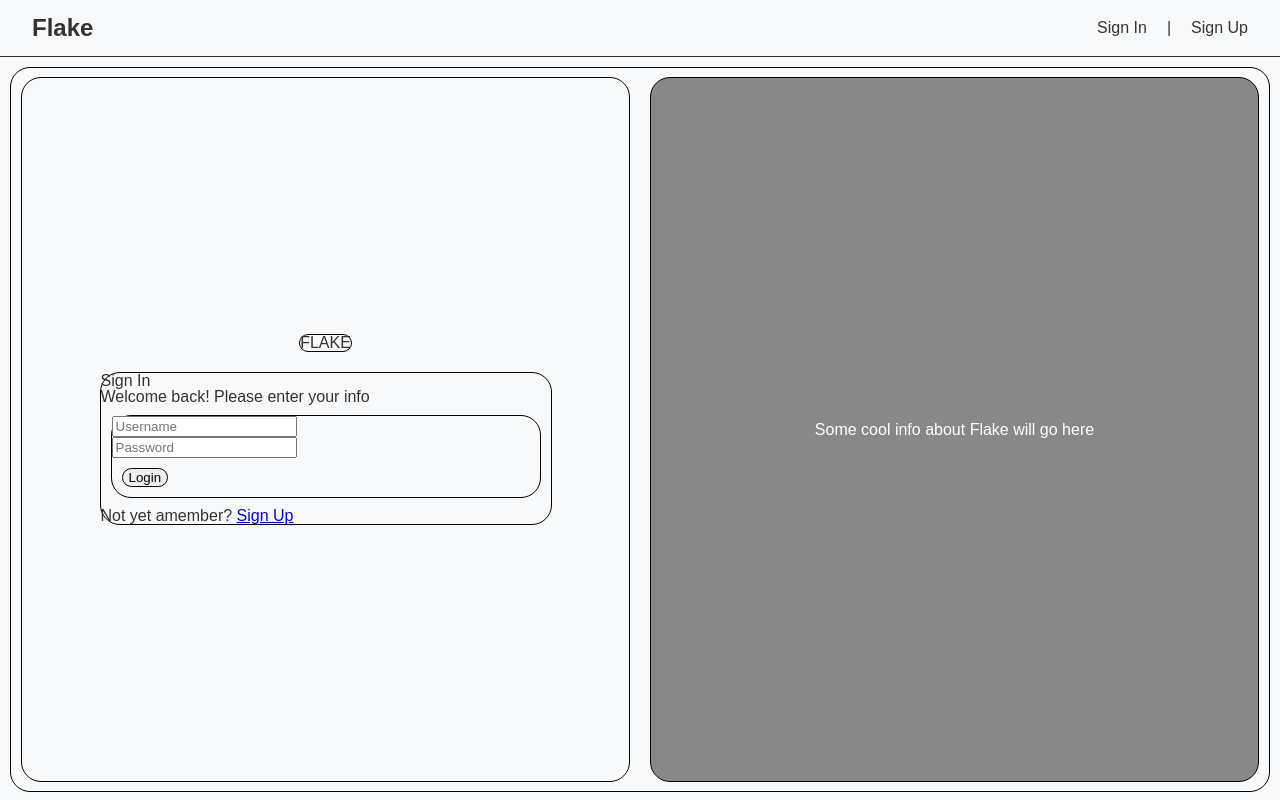
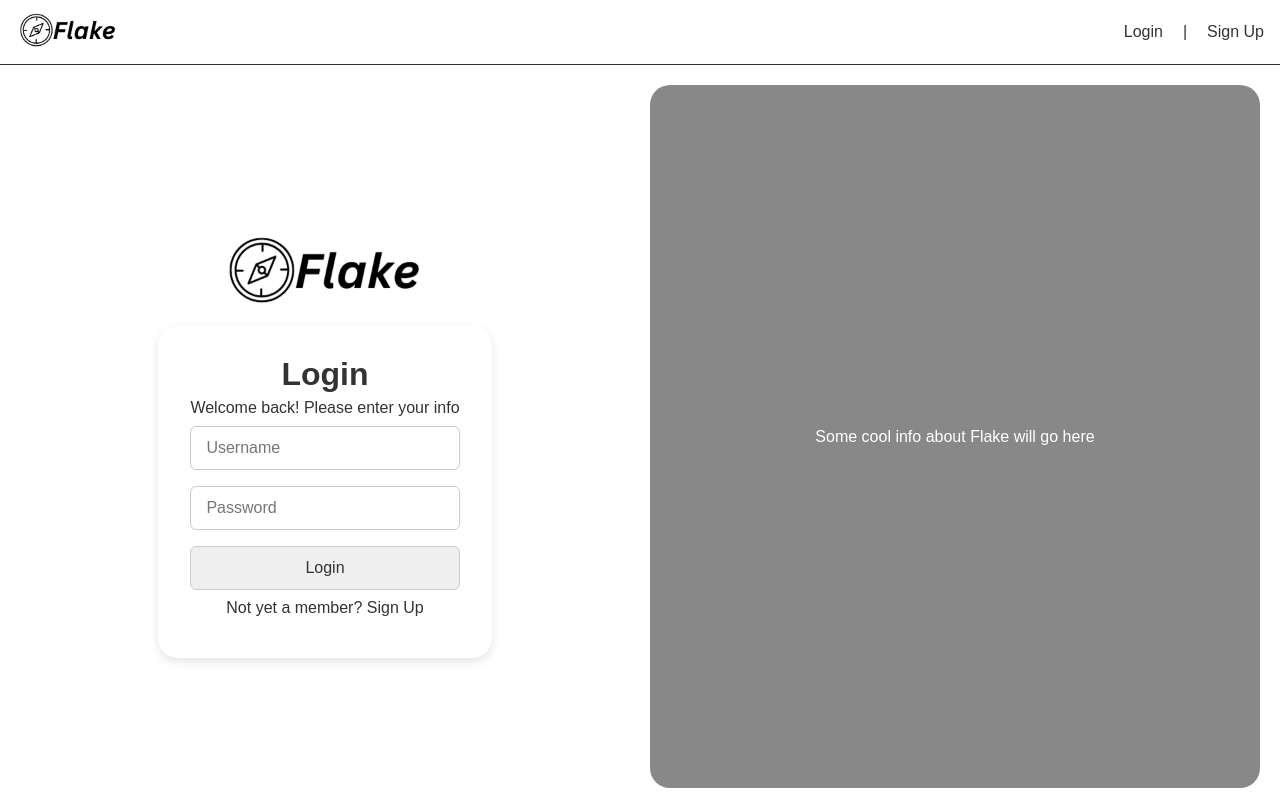
Before and after one commit to CdreKaputt/CSPB-3308-Team-4-Project, a Flask app: page /login in a window 1280 px wide. Run offline with Flask 3, Linux system fonts and the light colour scheme; some libraries are stand-ins or nearby versions.

Commit message:
Polish auth form styling, add user icon dropdown for logout, begin dashboard (landing page) layout and style

```diff
--- a/backend/app/middleware/auth.py
+++ b/backend/app/middleware/auth.py
@@ -28,3 +28,16 @@ def required_logged_out(f):
             return f(*args, **kwargs)
 
     return decorated
+
+def required_logged_in(f):
+    @wraps(f)
+    def decorated(*args, **kwargs):
+        # Check if the 'user' key exits in session
+        if "user" not in session:
+            flash("You must be logged in to access that page.", "error")
+            return redirect(url_for("auth_forms.login"))
+
+        # Otherwise user must be logged in, grant access
+        return f(*args, **kwargs)
+
+    return decorated
--- a/backend/app/routes/main_routes.py
+++ b/backend/app/routes/main_routes.py
@@ -1,4 +1,6 @@
 from flask import Blueprint, render_template
+from app.middleware.auth import required_logged_in
+
 
 main_bp = Blueprint("main", __name__)
 
@@ -7,6 +9,7 @@ def home():
     return render_template("home.html")
 
 @main_bp.route("/dashboard")
+@required_logged_in
 def dashboard():
     return render_template("dashboard.html")
 
--- a/backend/app/static/main.css
+++ b/backend/app/static/css/main.css
@@ -1,8 +1,7 @@
 @import "style_sheets/nav.css";
 @import "style_sheets/dashboard.css";
 @import "style_sheets/about.css";
-@import "style_sheets/login.css";
-@import "style_sheets/signup.css";
+@import "style_sheets/auth_forms.css";
 
 /* http://meyerweb.com/eric/tools/css/reset/
    v2.0 | 20110126
@@ -63,7 +62,7 @@ html, body {
 body {
     font-family: Arial, Helvetica, sans-serif;
     color: #333;
-    background-color: #F7F9FB;
+    background-color: white;
 }
 
 main {
--- /dev/null
+++ b/backend/app/static/css/style_sheets/auth_forms.css
@@ -0,0 +1,105 @@
+.main-login, .main-signup {
+    display: flex;
+    justify-content: center;
+    align-items: center;
+    height: 100%;
+    /* border: 1px solid black;
+    border-radius: 20px; */
+    margin: 10px;
+    color: inherit
+}
+
+.login-left, .signup-left {
+    display: flex;
+    flex-direction: column;
+    justify-content: center;
+    align-items: center;
+    /* border: 1px solid black;
+    border-radius: 20px; */
+    margin: 10px;
+    width: calc(50% - 10px);
+    height: calc(100% - 20px);
+}
+
+.auth-logo-container {
+    display: flex;
+    /* border: 1px solid black; */
+    border-radius: 20px;
+    margin: 10px;
+    font: italic;
+    font-weight: bold;
+}
+
+.auth-logo-img {
+    border-radius: 20px;
+    height: 90px;
+    width: 208px;
+}
+
+.login-form-container, .signup-form-container {
+    max-width: 400px;
+    /* margin: 2rem auto; */
+    padding: 2rem;
+    background-color: #FFFFFF;
+    /* border: 1px solid black; */
+    border-radius: 20px;
+    box-shadow: 0 4px 10px rgba(0, 0, 0, 0.1)
+}
+
+.login-form, .signup-form {
+    display: flex;
+    flex-direction: column;
+    /* margin-bottom: 1.5rem; */
+    /* border: 1px solid black;
+    border-radius: 20px;
+    margin: 10px; */
+}
+
+.login-form > input,
+.signup-form > input {
+    padding: 12px 15px;
+    border: 1px solid #ccc;
+    border-radius: 6px;
+    font-size: 1rem;
+    font-family: inherit;
+    transition: border-color 0.2s, box-shadow 0.2s;
+    outline: none;
+    /* margin: 5px; */
+}
+
+.login-form-container > p,
+.signup-form-container > p {
+    margin: 10px 0;
+    text-align: center;
+}
+
+.login-form-container > h2,
+.signup-form-container > h2 {
+    /* width: 100%; */
+    text-align: center;
+    font-weight: bold;
+    font-size: 2rem;
+    margin: 0 0 5px 0;
+}
+
+.login-button, .signup-button {
+    padding: 12px 15px;
+    border: 1px solid #ccc;
+    border-radius: 6px;
+    font-family: inherit;
+    font-size: 1rem;
+    color: inherit;
+}
+
+.login-right, .signup-right {
+    /* border: 1px solid black; */
+    background-color: #888;
+    color: white;
+    display: flex;
+    justify-content: center;
+    align-items: center;
+    border-radius: 20px;
+    height: calc(100% - 20px);
+    margin: 10px;
+    width: calc(50% - 10px);
+}
--- /dev/null
+++ b/backend/app/static/css/style_sheets/nav.css
@@ -0,0 +1,122 @@
+.main-header {
+    background-color: white;
+    border-bottom: solid 1px #333;
+    padding: 0.5rem 1rem;
+    /* height: 57px */
+}
+
+.nav-container {
+    display: flex;
+    justify-content: space-between;
+    align-items: center;
+    margin: 0 auto;
+}
+
+.nav-auth {
+    display: flex;
+    align-items: center;
+    gap: 20px
+}
+
+.nav-link {
+    text-decoration: none;
+    color: inherit;
+    font-weight: 500;
+}
+
+.nav-link:hover {
+    color: #666;
+}
+
+.logo {
+    font-size: 1.5rem;
+    font-weight: bold;
+    /* color: #007bff; */
+}
+
+.nav-logo {
+    height: 45px;
+    width: 104px;
+}
+
+.user-dropdown {
+    position: relative;
+    display: flex;
+    align-items: center;
+    gap: 12px;
+    cursor: pointer;
+    padding: 5px 0;
+}
+
+.nav-welcome-message {
+    font-size: 1rem;
+    color: inherit;
+    font-weight: 500;
+}
+
+.user-icon {
+    width: 35px;
+    height: 35px;
+    background-color: white;
+    color: black;
+    border-radius: 50%;
+    display: flex;
+    align-items: center;
+    justify-content: center;
+    font-weight: bold;
+    box-shadow: 0 8px 16px rgba(0, 0, 0, 0.1);
+}
+
+.user-dropdown:hover .dropdown-content {
+    display: block;
+}
+
+.dropdown-content hr {
+    border: 0;
+    border-top: 1px solid #eee;
+    margin: 8px 0;
+}
+
+.user-icon > i {
+    font-size: 35px;
+}
+
+.dropdown-content {
+    display: none;
+    position: absolute;
+    top: 100%;
+    right: 0;
+    background-color: white;
+    min-width: 150px;
+    box-shadow: 0 8px 16px rgba(0, 0, 0, 0.1);
+    border-radius: 6px;
+    padding: 12px;
+    z-index: 1000;
+    border: 1px solid #eee;
+}
+
+.dropdown-links {
+    display: flex;
+    flex-direction: column;
+}
+
+.nav-button {
+    background-color: #333;
+    color: white;
+    border: none;
+    padding: 8px 16px;
+    border-radius: 6px;
+    cursor: pointer;
+    font-family: inherit;
+    font-size: 14px;
+    transition: background 0.2s;
+    text-decoration: none;
+}
+
+.nav-button:hover {
+    background-color: #666;
+}
+
+.logout-form {
+    display: inline;
+}
--- a/backend/app/static/style_sheets/login.css
+++ /dev/null
@@ -1,59 +0,0 @@
-.main-login {
-    display: flex;
-    justify-content: center;
-    align-items: center;
-    height: 100%;
-    border: 1px solid black;
-    border-radius: 20px;
-    margin: 10px;
-}
-
-.login-left {
-    display: flex;
-    flex-direction: column;
-    justify-content: center;
-    align-items: center;
-    border: 1px solid black;
-    border-radius: 20px;
-    margin: 10px;
-    width: calc(50% - 10px);
-    height: calc(100% - 20px);
-}
-
-.login-logo {
-    border: 1px solid black;
-    border-radius: 20px;
-    margin: 10px;
-}
-
-.login-form-container {
-    border: 1px solid black;
-    border-radius: 20px;
-    margin: 10px;
-    width: 450px
-}
-
-.login-form {
-    border: 1px solid black;
-    border-radius: 20px;
-    margin: 10px;
-}
-
-.login-button {
-    border: 1px solid black;
-    border-radius: 20px;
-    margin: 10px;
-}
-
-.login-right {
-    border: 1px solid black;
-    background-color: #888;
-    color: white;
-    display: flex;
-    justify-content: center;
-    align-items: center;
-    border-radius: 20px;
-    height: calc(100% - 20px);
-    margin: 10px;
-    width: calc(50% - 10px);
-}
--- a/backend/app/static/style_sheets/nav.css
+++ /dev/null
@@ -1,56 +0,0 @@
-.main-header {
-    background-color: F7F9FB;
-    border-bottom: solid 1px #333;
-    padding: 1rem 2rem;
-    /* height: 57px */
-}
-
-.nav-container {
-    display: flex;
-    justify-content: space-between;
-    align-items: center;
-    margin: 0 auto;
-}
-
-.nav-auth {
-    display: flex;
-    align-items: center;
-    gap: 20px
-}
-
-.nav-link {
-    text-decoration: none;
-    color: inherit;
-    font-weight: 500;
-}
-
-.nav-link:hover {
-    color: #666;
-}
-
-.logo {
-    font-size: 1.5rem;
-    font-weight: bold;
-    /* color: #007bff; */
-}
-
-.nav-button {
-    background-color: #333;
-    color: white;
-    border: none;
-    padding: 8px 16px;
-    border-radius: 6px;
-    cursor: pointer;
-    font-family: inherit;
-    font-size: 14px;
-    transition: background 0.2s;
-    text-decoration: none;
-}
-
-.nav-button:hover {
-    background-color: #666;
-}
-
-.logout-form {
-    display: inline;
-}
--- a/backend/app/templates/home.html
+++ b/backend/app/templates/home.html
@@ -3,27 +3,45 @@
 
 <head>
     <title>Flake</title>
-    <link rel="stylesheet" href="{{ url_for('static', filename='main.css') }}">
+    <link rel="stylesheet" href="{{ url_for('static', filename='css/main.css') }}">
+    <script src="https://kit.fontawesome.com/42d515b2f1.js" crossorigin="anonymous"></script>
 </head>
 
 <body>
     <header class="main-header">
         <nav class="nav-container">
-            <a class="nav-link logo" href="{{ url_for('main.dashboard') if session.get('user') else url_for('main.about')}}">
-                Flake
+            <a class="logo-container" href="{{ url_for('main.dashboard') if session.get('user') else url_for('main.about')}}">
+                <img class="nav-logo" src="../static/images/flake-logo.png" alt="">
             </a>
 
             <div class="nav-auth">
                 {% if session.get('user') %}
+                    <div class="user-dropdown">
                         <span class="nav-welcome-message">Welcome, {{ session['user'] }}!</span>
+                        <div class="user-icon">
+                            <i class='far fa-user-circle'></i>
+                        </div>
+
+                        <div class="dropdown-content">
+                            <div class="dropdown-links">
+                                <a class="nav-link" href="">My Trips</a> <!-- update with url_for trips page once made -->
+                                <a class="nav-link" href="">Another Link</a>
+                                <a class="nav-link" href="">Also a Link</a>
+                            </div>
+
+                            <hr>
                             <form clas="logout-form" action="{{ url_for('auth.logout') }}" method="POST" style="display: inline;">
                                 <input type="hidden" name="csrf_token" value="{{ csrf_token() }}">
                                 <button class="nav-button" type="submit">
                                     Logout
                                 </button>
                             </form>
+                        </div>
+                    </div>
+
+
                 {% else %}
-                    <a class="nav-link" href="{{ url_for('auth_forms.login') }}">Sign In</a> |
+                    <a class="nav-link" href="{{ url_for('auth_forms.login') }}">Login</a> |
                     <a class="nav-link" href="{{ url_for('auth_forms.signup')}}">Sign Up</a>
                 {% endif %}
             </div>
--- a/backend/app/templates/login.html
+++ b/backend/app/templates/login.html
@@ -3,11 +3,11 @@
 {% block content %}
     <div class="main-login">
         <div class="login-left">
-            <div class="login-logo">
-                FLAKE
+            <div class="auth-logo-container">
+                <img class="auth-logo-img" src="../static/images/flake-logo.png" alt="">
             </div>
             <div class="login-form-container">
-                <h2>Sign In</h2>
+                <h2>Login</h2>
                 <p>Welcome back! Please enter your info</p>
                 <form class="login-form" action="{{ url_for('auth.login') }}" method="POST">
                     <input type="hidden" name="csrf_token" value="{{ csrf_token() }}">
@@ -15,11 +15,11 @@
                     <input type="password" name="password" placeholder="Password" required><br>
                     <button class="login-button" type="submit">Login</button>
                 </form>
-                <p>Not yet amember? <a href="{{ url_for('auth_forms.signup')}}">Sign Up</a></p>
+                <p>Not yet a member? <a class="nav-link" href="{{ url_for('auth_forms.signup')}}">Sign Up</a></p>
             </div>
         </div>
         <div class="login-right">
-            Some cool info about Flake will go here
+            <p>Some cool info about Flake will go here</p>
         </div>
     </div>
 
```
Also changed, not shown: backend/app/static/css/style_sheets/dashboard.css (added, +46 -0 lines), backend/app/templates/dashboard.html (+22 -1 lines), backend/app/templates/signup.html (+15 -3 lines), backend/app/static/css/style_sheets/about.css (added), backend/app/static/css/style_sheets/signup.css (added), backend/app/static/images/flake-logo.png (added), backend/app/static/style_sheets/signup.css (deleted). Lines whose indentation alone changed are shown as unchanged.
